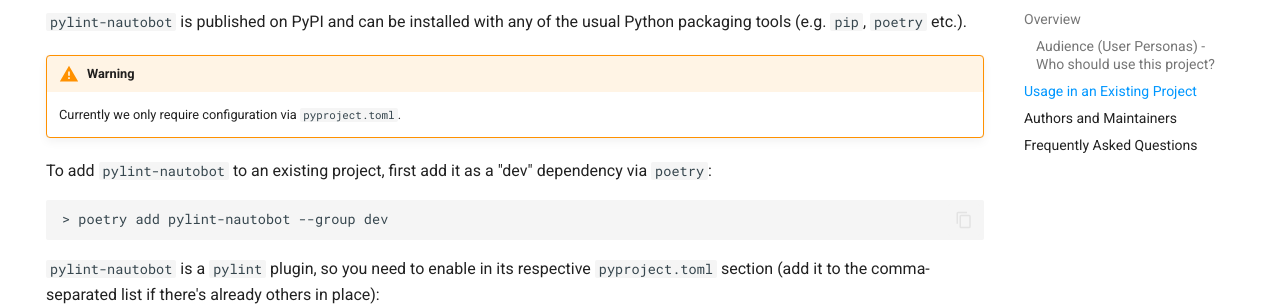
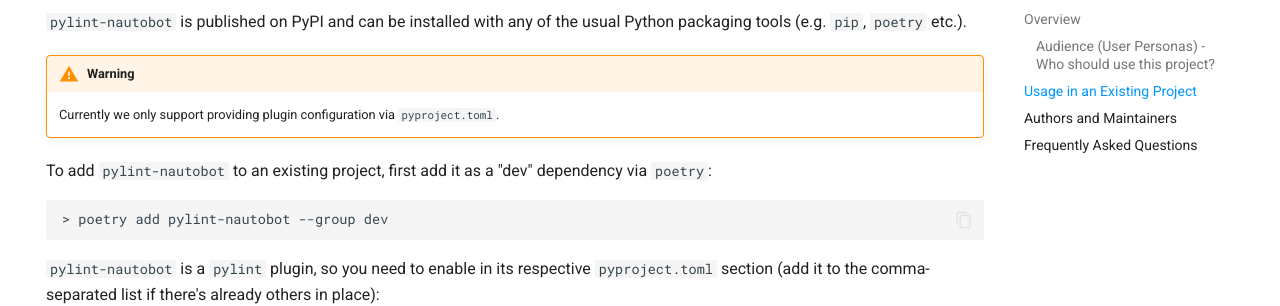
Before and after one commit to nautobot/pylint-nautobot, an MkDocs documentation site: the page built from docs/getting_started.md, in a window 1280 px wide and 900 px high, scrolled down 404 px. Shown: the part 153-459 px from the top of the window. Built offline with MkDocs 1.6.1 and Material for MkDocs 9.7.7, drawn with Linux system fonts in a browser that asks for light colours; comment, search, counter and statistics services are not loaded.

Commit message:
Update docs/getting_started.md
Co-authored-by: Cristian <cmsirbu@users.noreply.github.com>

```diff
--- a/docs/getting_started.md
+++ b/docs/getting_started.md
@@ -18,7 +18,7 @@ Nautobot ecosystem developers and maintainers can add these rules to their devel
 `pylint-nautobot` is published on PyPI and can be installed with any of the usual Python packaging tools (e.g. `pip`, `poetry` etc.).
 
 !!! warning
-    Currently we only require configuration via `pyproject.toml`.
+    Currently we only support providing plugin configuration via `pyproject.toml`.
 
 To add `pylint-nautobot` to an existing project, first add it as a "dev" dependency via `poetry`:
 
```
